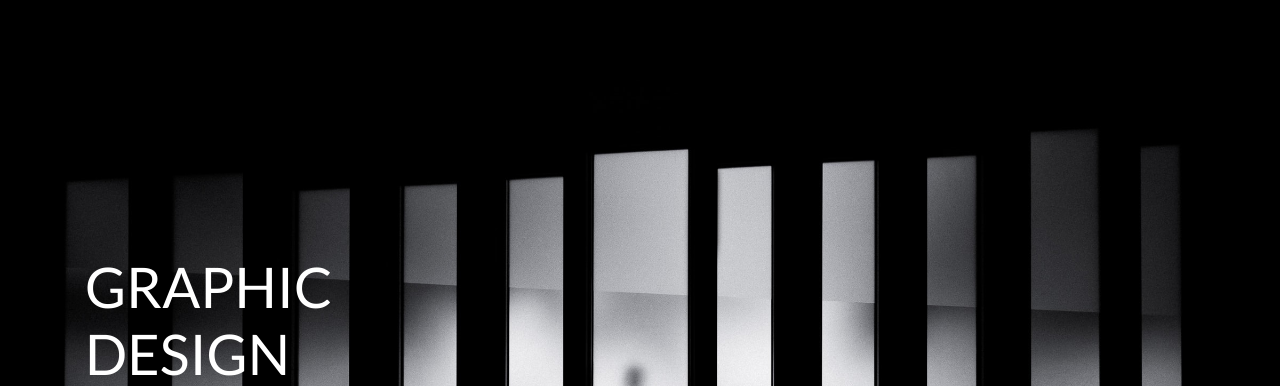
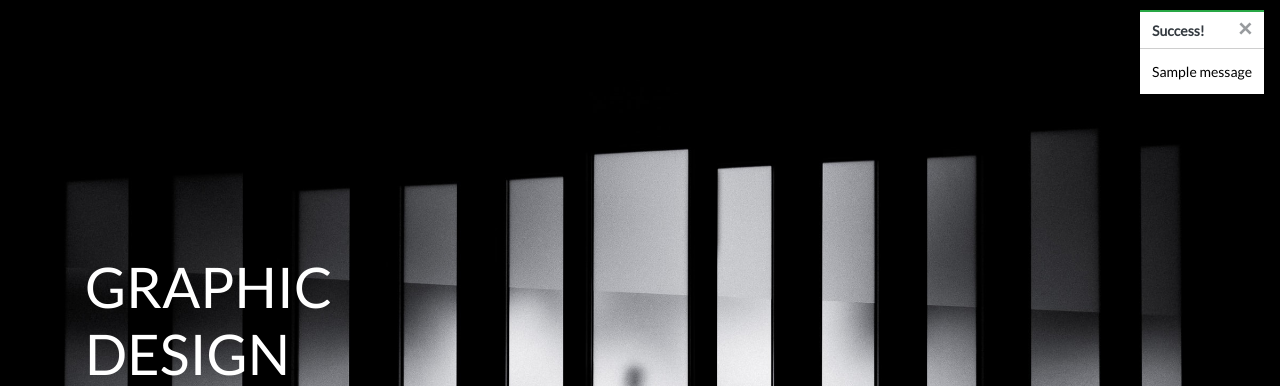
Before and after one commit to Aria-vero-s/modusdesign, a Django app: page / in a window 1280 px wide. Shown: the part 62-448 px from the top of the page. Run offline with Django 3.2, Linux system fonts and the light colour scheme; tables that the repository leaves empty hold one stand-in row (values such as "Sample post"); one stand-in notice (Sample message) is shown; parts of the project's set-up code (start-up, migrations or seed data) failed here and were passed over; some libraries are stand-ins or nearby versions.

Commit message:
Added toast css

```diff
--- a/modusdesign/settings.py
+++ b/modusdesign/settings.py
@@ -86,6 +86,8 @@ AUTHENTICATION_BACKENDS = [
     'allauth.account.auth_backends.AuthenticationBackend',
 ]
 
+MESSAGE_STORAGE = 'django.contrib.messages.storage.session.SessionStorage'
+
 SITE_ID = 1
 
 EMAIL_BACKEND = 'django.core.mail.backends.console.EmailBackend'
--- a/static/css/base.css
+++ b/static/css/base.css
@@ -209,6 +209,67 @@ a:hover {
     padding:30px;
 }
 
+/* Form */
+
+.form a {
+    color: black !important;
+}
+
+.signup-form {
+    color:black;
+}
+
+.text-input {
+    width: 100%;
+    border-radius: 0;
+    border-style: 1px solid;
+    border: 1px solid grey;
+}
+
+#thankyou {
+    height: 400px;
+    width: 100%;
+    overflow: hidden;
+    position: relative;
+    padding-left:50px;
+    padding-top: 50px;
+}
+
+
+/* bootstrap toasts */
+
+.message-container {
+    position: fixed;
+    top: 72px;
+    right: 15px;
+    z-index: 99999999999;
+}
+
+.custom-toast {
+    overflow: visible;
+}
+
+.toast-capper {
+    height: 2px;
+}
+
+.arrow-up {
+    width: 0;
+    height: 0;
+    border-left: 4px solid transparent;
+    border-right: 4px solid transparent;
+    border-bottom: 10px solid black;
+    position: absolute;
+    top: -10px;
+    right: 36px;
+}
+
+.bag-notification-wrapper {
+    height: 100px;
+    overflow-x: hidden;
+    overflow-y: auto;
+}
+
 /* footer */
 
 .footer {
@@ -259,32 +320,6 @@ a:hover {
     }
 }
 
-/* Form */
-
-.form a {
-    color: black !important;
-}
-
-.signup-form {
-    color:black;
-}
-
-.text-input {
-    width: 100%;
-    border-radius: 0;
-    border-style: 1px solid;
-    border: 1px solid grey;
-}
-
-#thankyou {
-    height: 400px;
-    width: 100%;
-    overflow: hidden;
-    position: relative;
-    padding-left:50px;
-    padding-top: 50px;
-}
-
 /* search */
 
 .btt-button {
--- a/templates/base.html
+++ b/templates/base.html
@@ -110,6 +110,25 @@
         </div>
     </header>
 
+    {% if messages %}
+        <div class="message-container">
+            {% for message in messages %}
+                {% with message.level as level %}
+                    {% if level == 40 %}
+                        {% include 'includes/toasts/toast_error.html' %}
+                    {% elif level == 30 %}
+                        {% include 'includes/toasts/toast_warning.html' %}
+                    {% elif level == 25 %}
+                        {% include 'includes/toasts/toast_success.html' %}
+                    {% else %}
+                        {% include 'includes/toasts/toast_info.html' %}
+                    {% endif %}
+                {% endwith %}
+            {% endfor %}
+        </div>
+    {% endif %}
+
+
     {% block page_header %}
     {% endblock %}
 
@@ -165,7 +184,9 @@
     {% endblock %}
 
     {% block postloadjs %}
-
+    <script type="text/javascript">
+        $('.toast').toast('show');
+    </script>
     {% endblock %}
 
   </body>
--- /dev/null
+++ b/templates/includes/toasts/toast_success.html
@@ -0,0 +1,13 @@
+<div class="toast custom-toast rounded-0 border-top-0" data-autohide="false">
+    <div class="arrow-up arrow-success"></div>
+    <div class="w-100 toast-capper bg-success"></div>
+    <div class="toast-header bg-white text-dark">
+        <strong class="mr-auto">Success!</strong>
+        <button type="button" class="ml-2 mb-1 close text-dark" data-dismiss="toast" aria-label="Close">
+            <span aria-hidden="true">&times;</span>
+        </button>
+    </div>
+    <div class="toast-body bg-white">
+        {{ message }}
+    </div>
+</div>
```
Also changed, not shown: bag/views.py (+4 -3 lines), templates/includes/toasts/toast_error.html (added, +13 -0 lines), templates/includes/toasts/toast_info.html (added, +13 -0 lines), templates/includes/toasts/toast_warning.html (added, +13 -0 lines).
